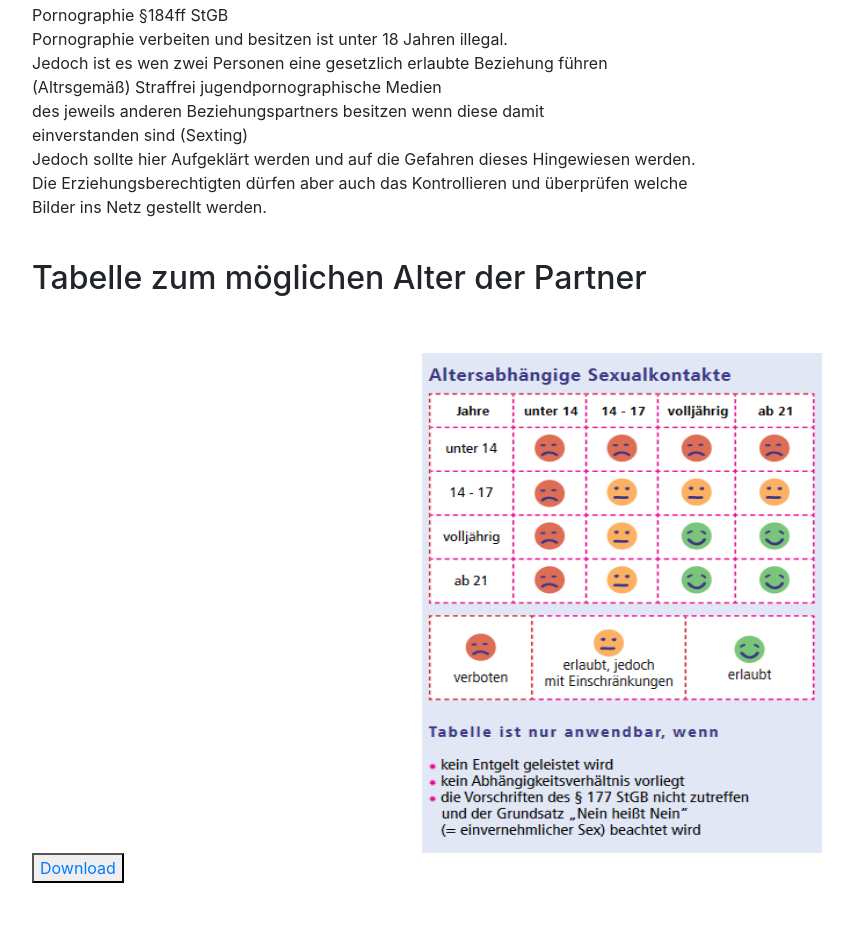
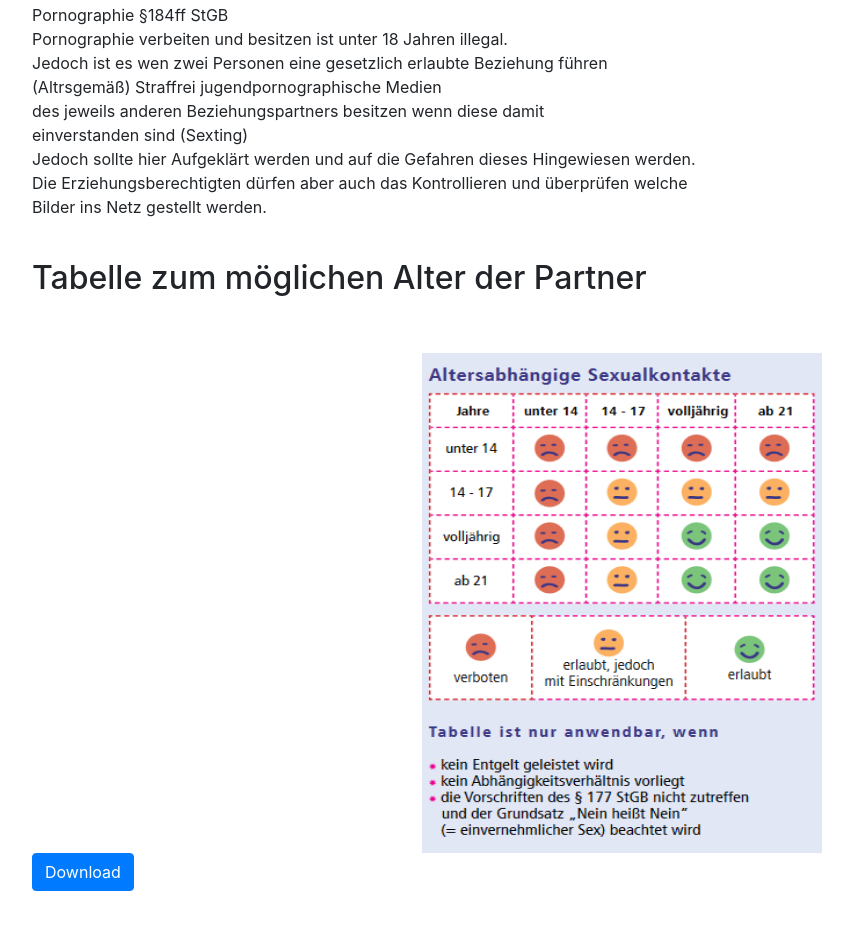
Before and after one commit to umbreonben/umbreonben.github.io, a plain HTML site: page index.html in a window 1280 px wide. Shown: the part 1599-2528 px from the top of the page, without its empty margins (18-871 px from the left). Drawn offline with nearby package versions, Linux system fonts and the light colour scheme.

Commit message:
Download Button added

```diff
--- a/index.html
+++ b/index.html
@@ -121,7 +121,10 @@ Bilder ins Netz gestellt werden.<br>
 <br>
 <br>
 <img class="img-fluid" src="image/tabelle.PNG" id="img1"></img>
-<button><a target="_blank" href="image/tabelle.PNG" download="tabelle.PNG">Download</a></button>
+<a target="_blank" href="image/tabelle.png"><button class="btn btn-primary" type="submit">Download</button></a>
+
+
+
 </div>
         <script src="javascript.js"></script>
 		 <script src="https://code.jquery.com/jquery-3.3.1.slim.min.js" integrity="sha384-q8i/X+965DzO0rT7abK41JStQIAqVgRVzpbzo5smXKp4YfRvH+8abtTE1Pi6jizo" crossorigin="anonymous"></script>
```
Also changed, not shown: tabelle.PNG (added).
